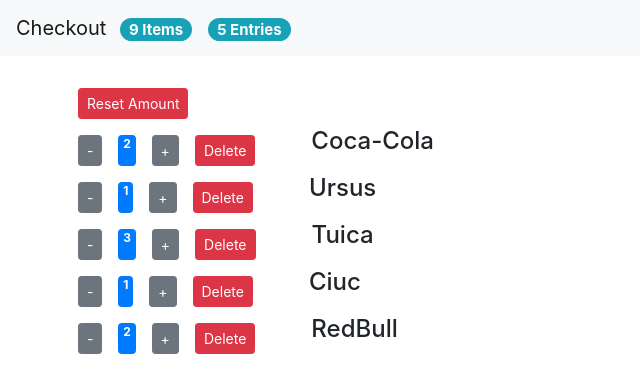
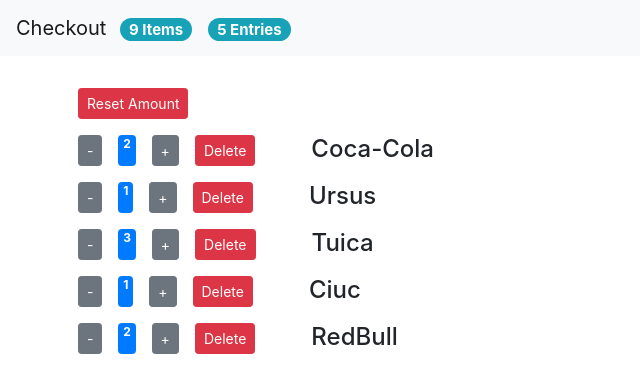
Before and after one commit to raduxapostolescu/react-counter-app, a React (Create React App) app: page / in a window 1280 px wide. Shown: the top 392 px of the page, without its empty margins (0-640 px from the left). Built offline with nearby package versions, Linux system fonts and the light colour scheme.

Commit message:
margin fix

```diff
--- a/src/components/counters.jsx
+++ b/src/components/counters.jsx
@@ -26,7 +26,7 @@
             onIncrement={onIncrement}
             onDecrement={onDecrement}
           >
-            <h4 className="mx-5 d-inline">{counter.name}</h4>
+            <h4 className="mx-5 d-inline my-2">{counter.name}</h4>
           </Counter>
         ))}
       </div>
```
